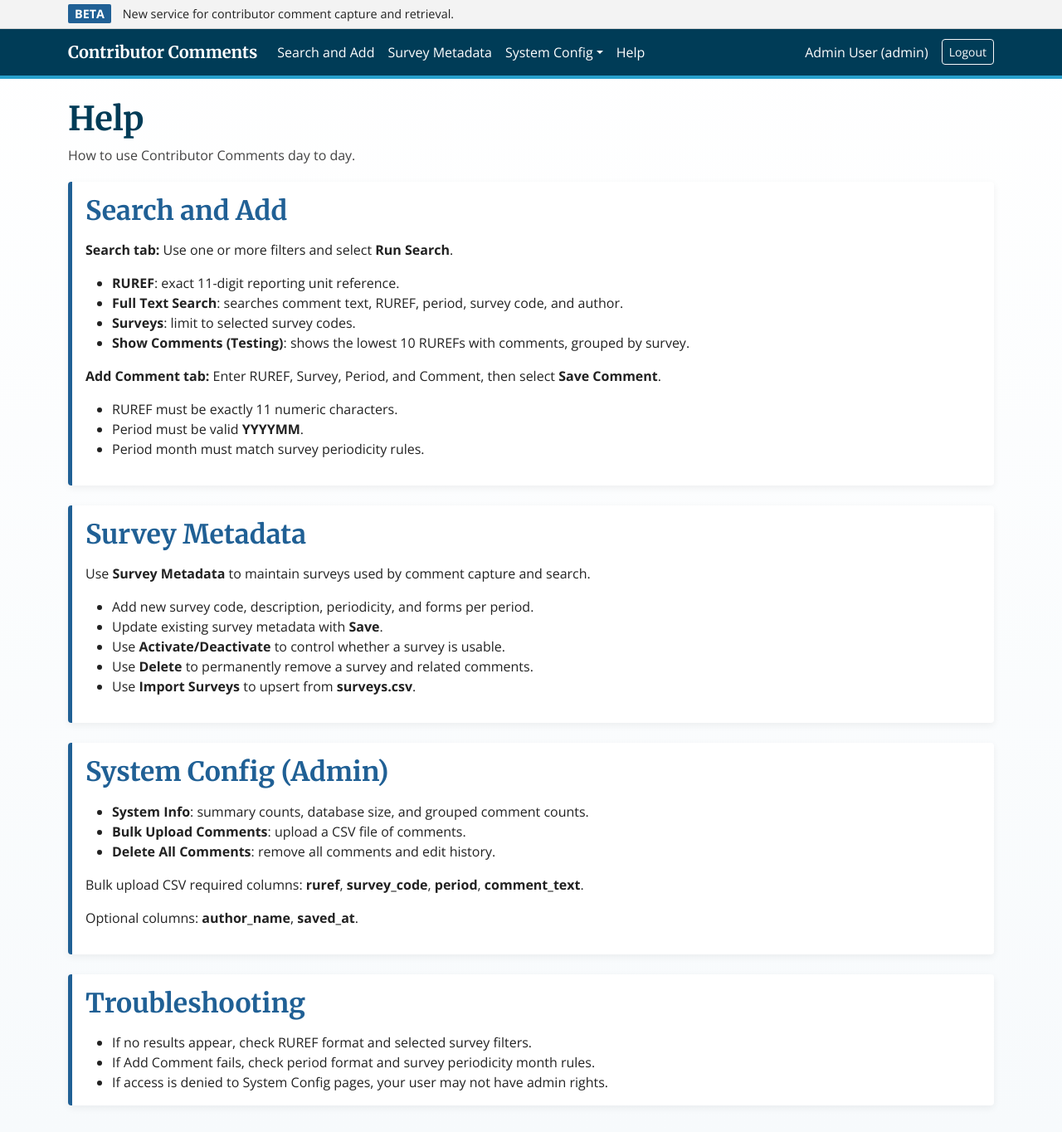
After one commit to dominicshields/Contributor-Comments, a Flask app: page /help in a window 1280 px wide. The commit adds this page. Shown: the whole page at 83% size. Run offline with Flask 3, Linux system fonts and the light colour scheme; a user stored in the database is signed in; parts of the project's set-up code (start-up, migrations or seed data) failed here and were passed over; some libraries are stand-ins or nearby versions.

Commit message:
Added help

```diff
--- a/app/routes/comments.py
+++ b/app/routes/comments.py
@@ -136,6 +136,12 @@ def index():
     )
 
 
+@bp.get("/help")
+@login_required
+def help_page():
+    return render_template("help/index.html")
+
+
 @bp.post("/comments/new")
 @login_required
 def create_comment():
--- a/app/templates/base.html
+++ b/app/templates/base.html
@@ -47,6 +47,9 @@
                     </ul>
                 </li>
                 {% endif %}
+                <li class="nav-item">
+                    <a class="nav-link" href="{{ url_for('comments.help_page') }}">Help</a>
+                </li>
             </ul>
             <span class="navbar-text me-3">{{ current_user.full_name }} ({{ current_user.username }})</span>
             <form action="{{ url_for('auth.logout') }}" method="post" class="d-inline">
--- /dev/null
+++ b/app/templates/help/index.html
@@ -0,0 +1,58 @@
+{% extends "base.html" %}
+{% block title %}Help | Contributor Comments{% endblock %}
+
+{% block content %}
+<header class="ons-page-header">
+    <h1 class="ons-page-title">Help</h1>
+    <p class="ons-page-lead">How to use Contributor Comments day to day.</p>
+</header>
+
+<div class="ons-panel mb-4">
+    <h2 class="ons-section-title">Search and Add</h2>
+    <p><strong>Search tab:</strong> Use one or more filters and select <strong>Run Search</strong>.</p>
+    <ul>
+        <li><strong>RUREF</strong>: exact 11-digit reporting unit reference.</li>
+        <li><strong>Full Text Search</strong>: searches comment text, RUREF, period, survey code, and author.</li>
+        <li><strong>Surveys</strong>: limit to selected survey codes.</li>
+        <li><strong>Show Comments (Testing)</strong>: shows the lowest 10 RUREFs with comments, grouped by survey.</li>
+    </ul>
+    <p><strong>Add Comment tab:</strong> Enter RUREF, Survey, Period, and Comment, then select <strong>Save Comment</strong>.</p>
+    <ul>
+        <li>RUREF must be exactly 11 numeric characters.</li>
+        <li>Period must be valid <strong>YYYYMM</strong>.</li>
+        <li>Period month must match survey periodicity rules.</li>
+    </ul>
+</div>
+
+<div class="ons-panel mb-4">
+    <h2 class="ons-section-title">Survey Metadata</h2>
+    <p>Use <strong>Survey Metadata</strong> to maintain surveys used by comment capture and search.</p>
+    <ul>
+        <li>Add new survey code, description, periodicity, and forms per period.</li>
+        <li>Update existing survey metadata with <strong>Save</strong>.</li>
+        <li>Use <strong>Activate/Deactivate</strong> to control whether a survey is usable.</li>
+        <li>Use <strong>Delete</strong> to permanently remove a survey and related comments.</li>
+        <li>Use <strong>Import Surveys</strong> to upsert from <strong>surveys.csv</strong>.</li>
+    </ul>
+</div>
+
+<div class="ons-panel mb-4">
+    <h2 class="ons-section-title">System Config (Admin)</h2>
+    <ul>
+        <li><strong>System Info</strong>: summary counts, database size, and grouped comment counts.</li>
+        <li><strong>Bulk Upload Comments</strong>: upload a CSV file of comments.</li>
+        <li><strong>Delete All Comments</strong>: remove all comments and edit history.</li>
+    </ul>
+    <p>Bulk upload CSV required columns: <strong>ruref</strong>, <strong>survey_code</strong>, <strong>period</strong>, <strong>comment_text</strong>.</p>
+    <p>Optional columns: <strong>author_name</strong>, <strong>saved_at</strong>.</p>
+</div>
+
+<div class="ons-panel">
+    <h2 class="ons-section-title">Troubleshooting</h2>
+    <ul class="mb-0">
+        <li>If no results appear, check RUREF format and selected survey filters.</li>
+        <li>If Add Comment fails, check period format and survey periodicity month rules.</li>
+        <li>If access is denied to System Config pages, your user may not have admin rights.</li>
+    </ul>
+</div>
+{% endblock %}
```
Also changed, not shown: tests/test_comments_routes.py (+15 -0 lines), tests/test_system_config_bulk_upload.py (+2 -0 lines).
